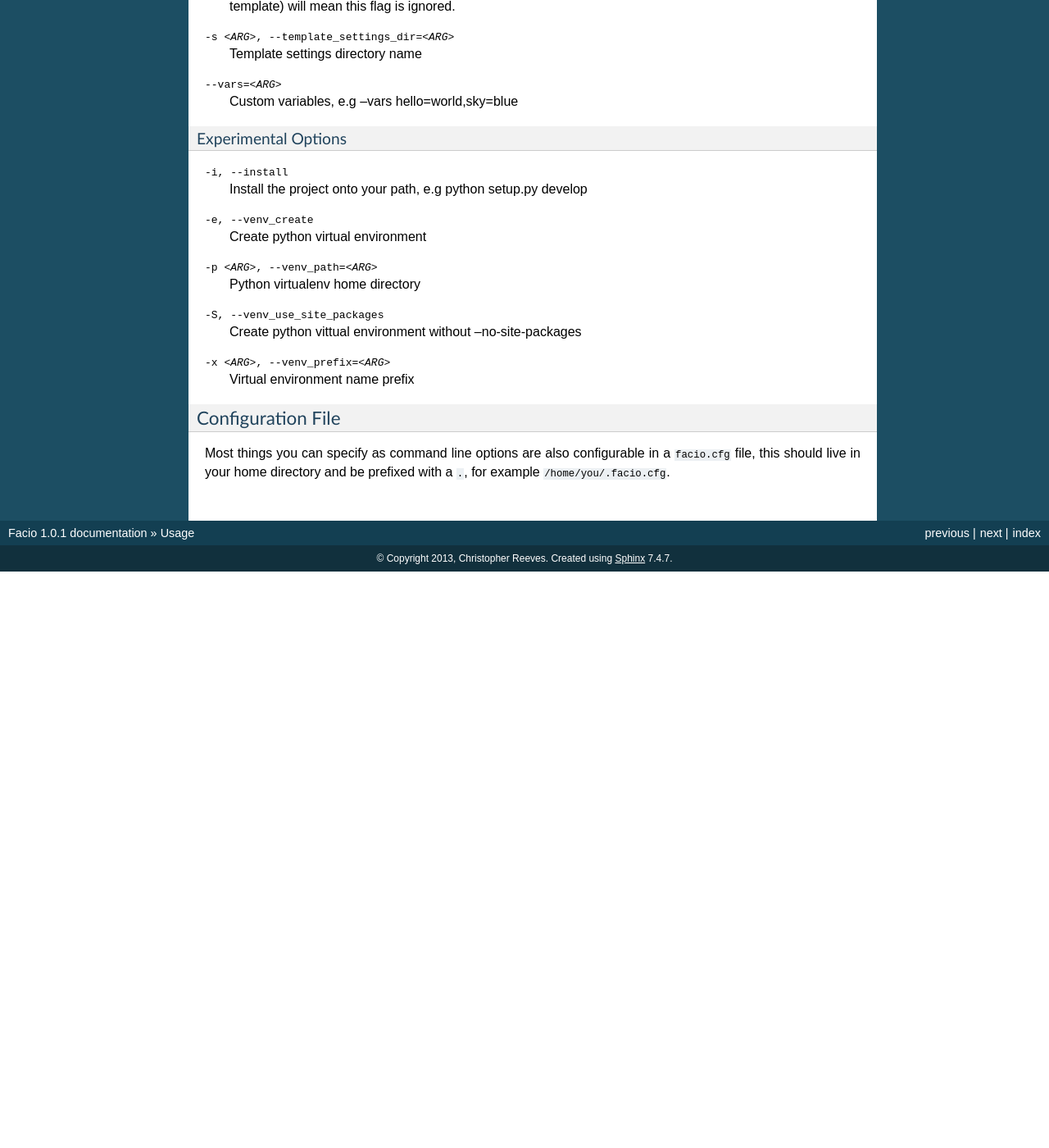
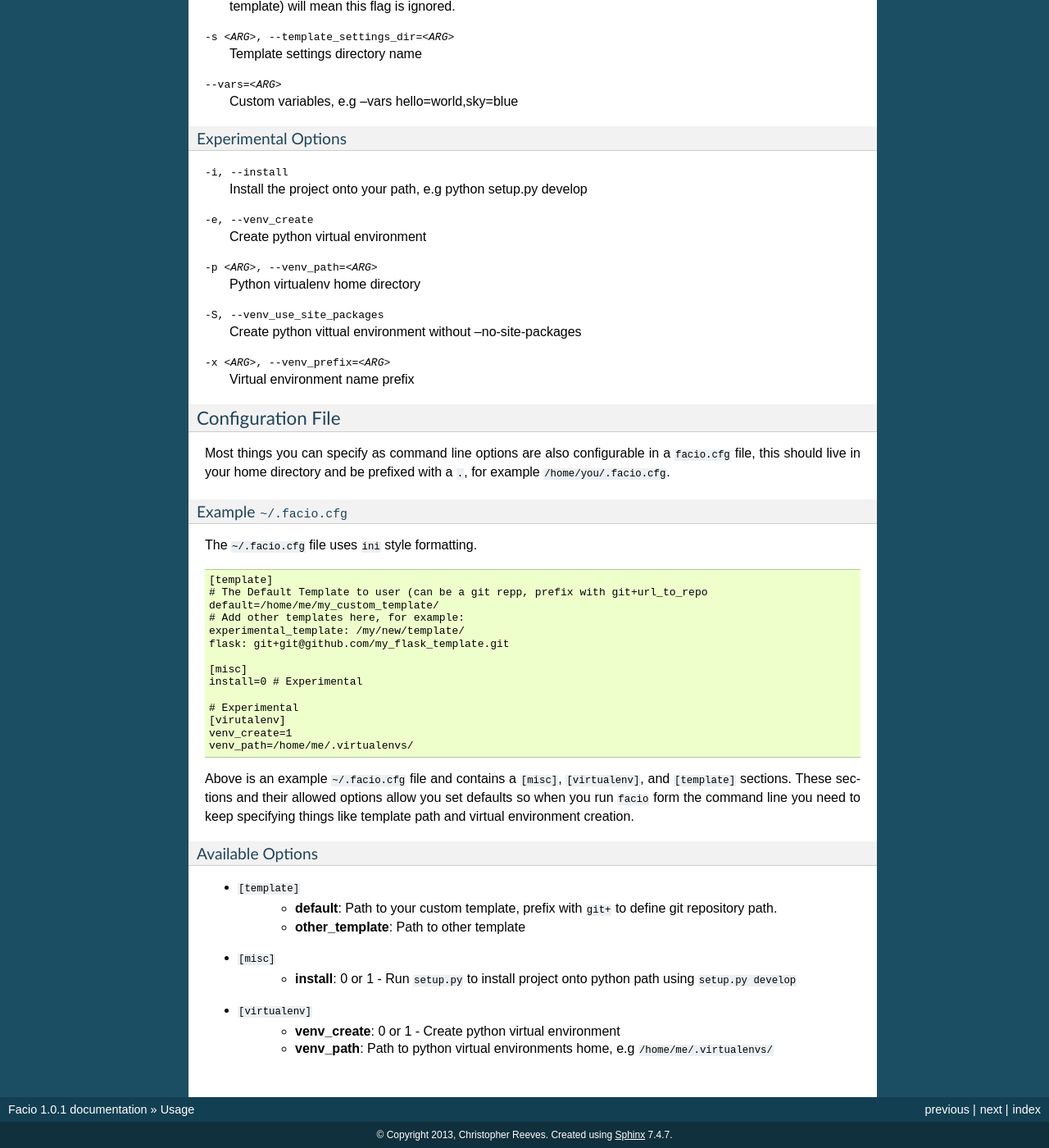
Before and after one commit to krak3n/Facio, a Sphinx documentation site: the page built from docs/usage.rst, in a window 1280 px wide and 1400 px high, scrolled down 1011 px. Shown: the whole window at 82% size. Built offline with Sphinx 7.4.7, drawn with Linux system fonts in a browser that asks for light colours; before the commit the page ends 1708 px from its top, so only the background shows below that; some of the changed text lies outside the part shown.

Commit message:
Completed usage / configuration documentation

```diff
--- a/docs/usage.rst
+++ b/docs/usage.rst
@@ -77,3 +77,39 @@ Configuration File
 ^^^^^^^^^^^^^^^^^^
 
 Most things you can specify as command line options are also configurable in a ``facio.cfg`` file, this should live in your home directory and be prefixed with a ``.``, for example ``/home/you/.facio.cfg``.
+
+Example ``~/.facio.cfg``
+************************
+
+The ``~/.facio.cfg`` file uses ``ini`` style formatting.
+
+.. code-block:: none
+
+    [template]
+    # The Default Template to user (can be a git repp, prefix with git+url_to_repo
+    default=/home/me/my_custom_template/
+    # Add other templates here, for example:
+    experimental_template: /my/new/template/
+    flask: git+git@github.com/my_flask_template.git
+
+    [misc]
+    install=0 # Experimental
+
+    # Experimental
+    [virutalenv]
+    venv_create=1
+    venv_path=/home/me/.virtualenvs/
+
+Above is an example ``~/.facio.cfg`` file and contains a ``[misc]``, ``[virtualenv]``, and ``[template]`` sections. These sections and their allowed options allow you set defaults so when you run ``facio`` form the command line you need to keep specifying things like template path and virtual environment creation.
+
+Available Options
+*****************
+
+* ``[template]``
+    * **default**: Path to your custom template, prefix with ``git+`` to define git repository path.
+    * **other_template**: Path to other template
+* ``[misc]``
+    * **install**: 0 or 1 - Run ``setup.py`` to install project onto python path using ``setup.py develop``
+* ``[virtualenv]``
+    * **venv_create**: 0 or 1 - Create python virtual environment
+    * **venv_path**: Path to python virtual environments home, e.g ``/home/me/.virtualenvs/``
```
Also changed, not shown: docs/templates.rst (added), 8 other files.
